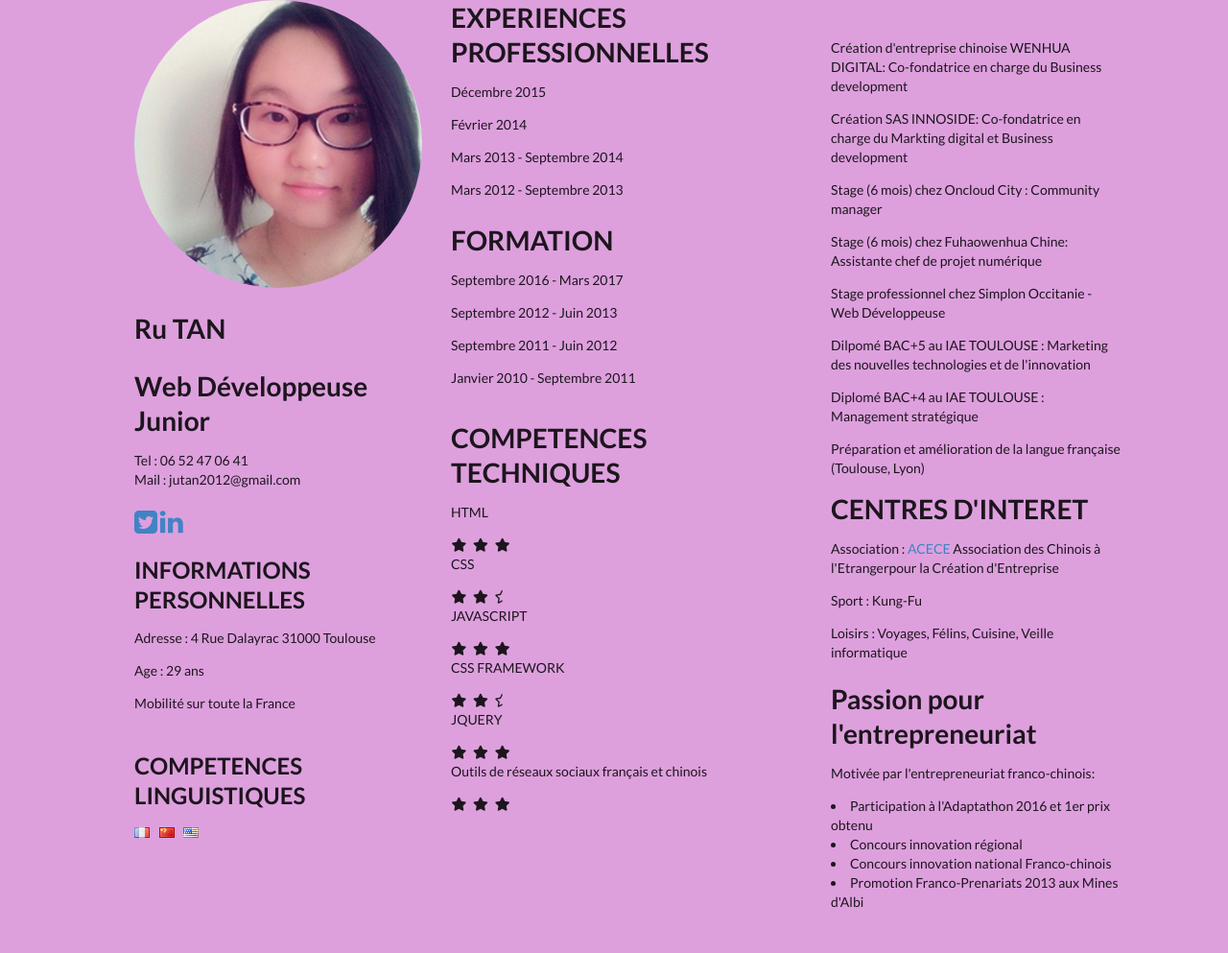
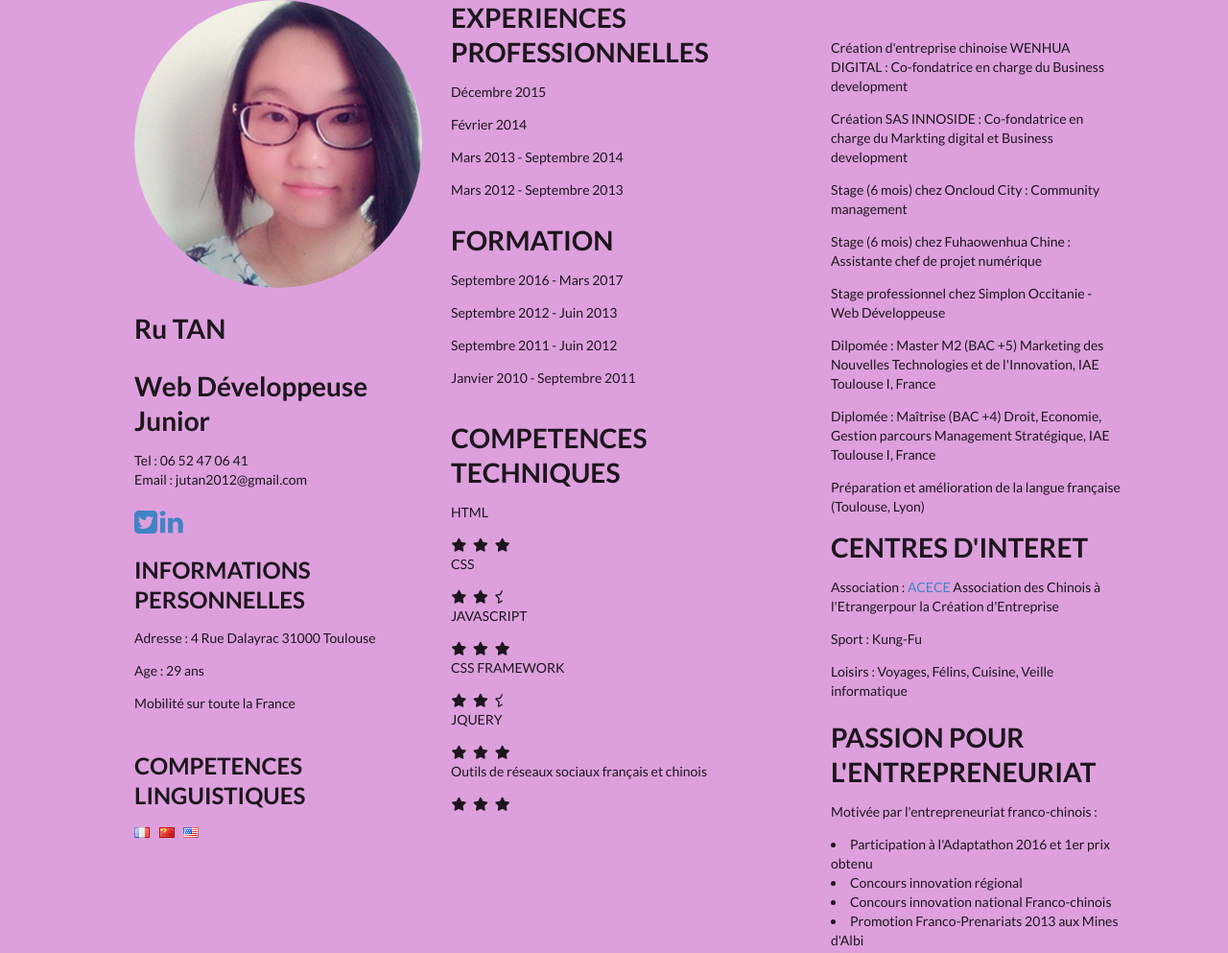
Before and after one commit to rutanjou/monCV_141216, a website: page index.html in a window 1280 px wide. Shown: the whole page at 96% size. Before the commit the page ends 964 px from the top, so only its background shows below. Drawn offline with nearby package versions, Linux system fonts and the light colour scheme.

Commit message:
git add index.html
Typographie modifiée v4

```diff
--- a/index.html
+++ b/index.html
@@ -19,7 +19,7 @@
 				<stong>Tel :</stong> 06 52 47 06 41
 			</div>
 			<div class="mail">
-				<stong>Mail :</stong> jutan2012@gmail.com
+				<stong>Email :</stong> jutan2012@gmail.com
 
 			</div>
 			<br>
@@ -92,14 +92,14 @@
 			<br>
 			<br>
 
-			<p>Création d'entreprise chinoise WENHUA DIGITAL: Co-fondatrice en charge du Business development</p>
-			<p>Création SAS INNOSIDE: Co-fondatrice en charge du Markting digital et Business development</p>
-			<p>Stage (6 mois) chez Oncloud City : Community manager</p>
-			<p>Stage (6 mois) chez Fuhaowenhua Chine: Assistante chef de projet numérique</p>
+			<p>Création d'entreprise chinoise WENHUA DIGITAL : Co-fondatrice en charge du Business development</p>
+			<p>Création SAS INNOSIDE : Co-fondatrice en charge du Markting digital et Business development</p>
+			<p>Stage (6 mois) chez Oncloud City : Community management</p>
+			<p>Stage (6 mois) chez Fuhaowenhua Chine : Assistante chef de projet numérique</p>
 
 			<p>Stage professionnel chez Simplon Occitanie - Web Développeuse</p>
-			<p>Dilpomé BAC+5 au IAE TOULOUSE : Marketing des nouvelles technologies et de l'innovation </p>
-			<p>Diplomé BAC+4 au IAE TOULOUSE : Management stratégique</p>
+			<p>Dilpomée : Master M2 (BAC +5) Marketing des Nouvelles Technologies et de l'Innovation, IAE Toulouse I, France</p>
+			<p>Diplomée : Maîtrise (BAC +4) Droit, Economie, Gestion parcours Management Stratégique, IAE Toulouse I, France</p>
 			<p>Préparation et amélioration de la langue française (Toulouse, Lyon)</p>
 			<div class="centreInteret">
 				<h1>CENTRES D'INTERET</h1>
@@ -109,8 +109,8 @@
 			</div>
 			<br>
 			<div class="Passion d'entrepreneuriat">
-				<h1>Passion pour l'entrepreneuriat</h1>
-				<p><span>Motivée par l'entrepreneuriat franco-chinois:
+				<h1>PASSION POUR L'ENTREPRENEURIAT</h1>
+				<p><span>Motivée par l'entrepreneuriat franco-chinois :
 				<li>Participation à l'Adaptathon 2016 et 1er prix obtenu </li>
 				<li>Concours innovation régional</li>
 				<li>Concours innovation national Franco-chinois</li>
```
